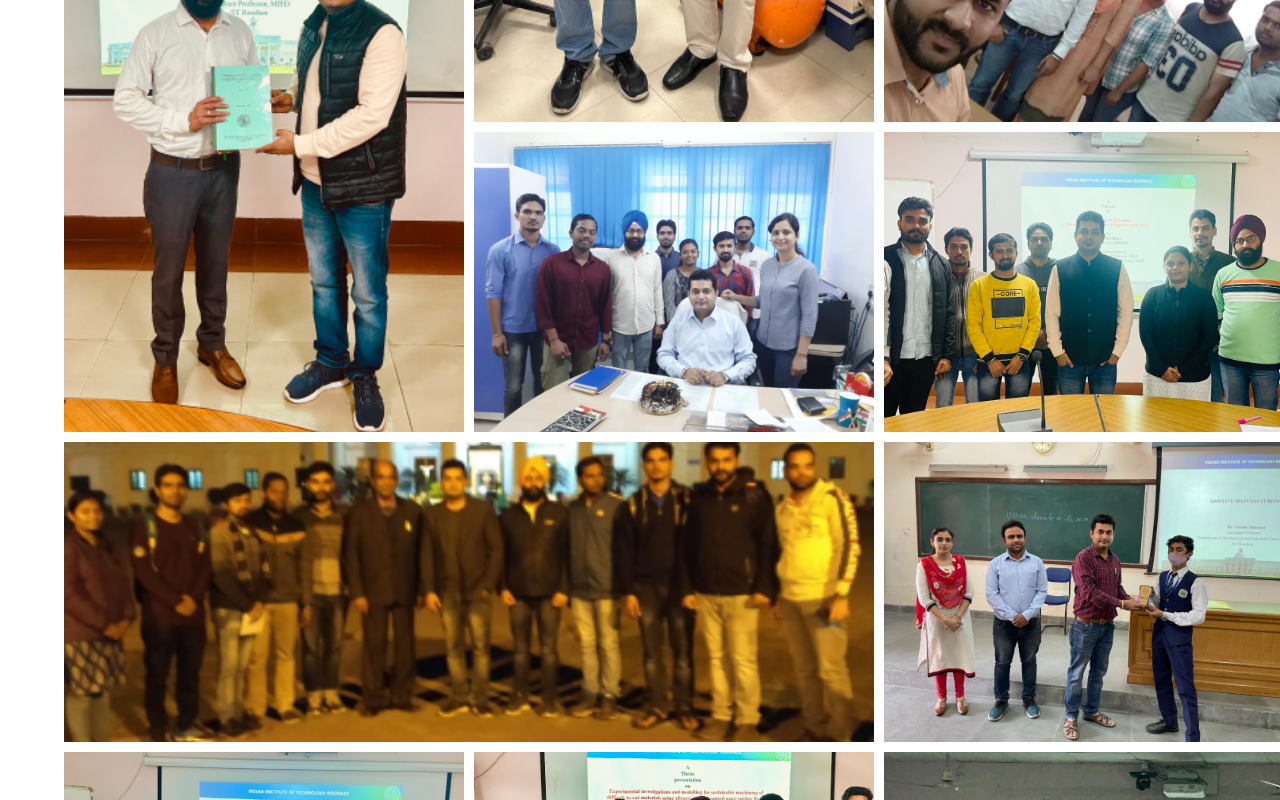
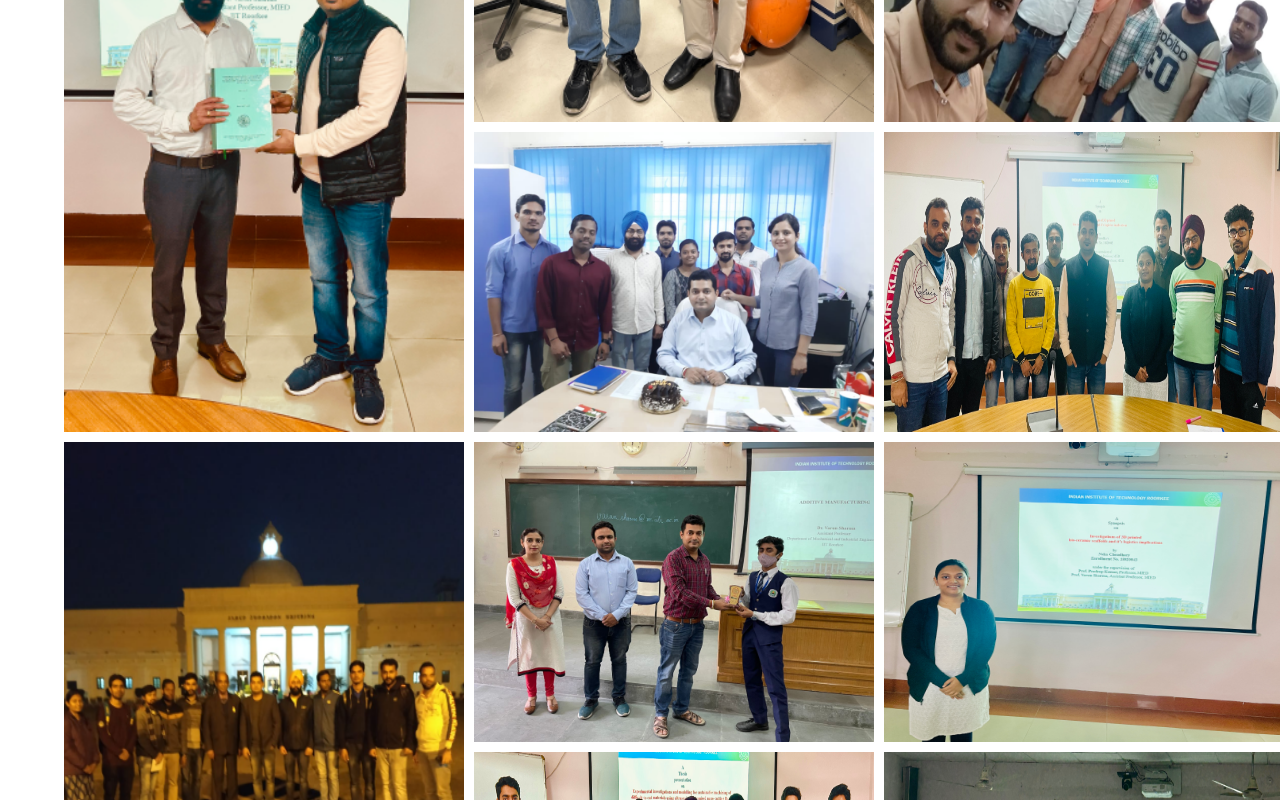
Before and after one commit to Kirthik24/varun-sharma-profile, a React (Vite) app: page /gallery in a window 1280 px wide. Shown: the part 840-1640 px from the top of the page. Built offline with nearby package versions, Linux system fonts and the light colour scheme.

Commit message:
gallery update 3

```diff
--- a/src/css/gallery.scss
+++ b/src/css/gallery.scss
@@ -43,7 +43,7 @@
     img{
         width: 100%;
         height: 100%;
-        object-fit: cover;
+        object-fit:fill;
     }
 
     .v-strech{
--- a/src/pages/Gallery.jsx
+++ b/src/pages/Gallery.jsx
@@ -12,8 +12,8 @@ const Gallery = () => {
           <div className='v-strech'><img src={g4} alt="" /></div>
           <div ><img src={g5} alt="" /></div>
           <div ><img src={g6} alt="" /></div>
-          <div ><img src={g7} alt="" /></div>
-          <div className='h-strech'><img src={g8} alt="" /></div>
+          <div><img src={g7} alt="" /></div>
+          <div className='v-strech'><img src={g8} alt="" /></div>
           <div ><img src={g9} alt="" /></div>
           <div ><img src={g10} alt="" /></div>
           <div ><img src={g11} alt="" /></div>
```
